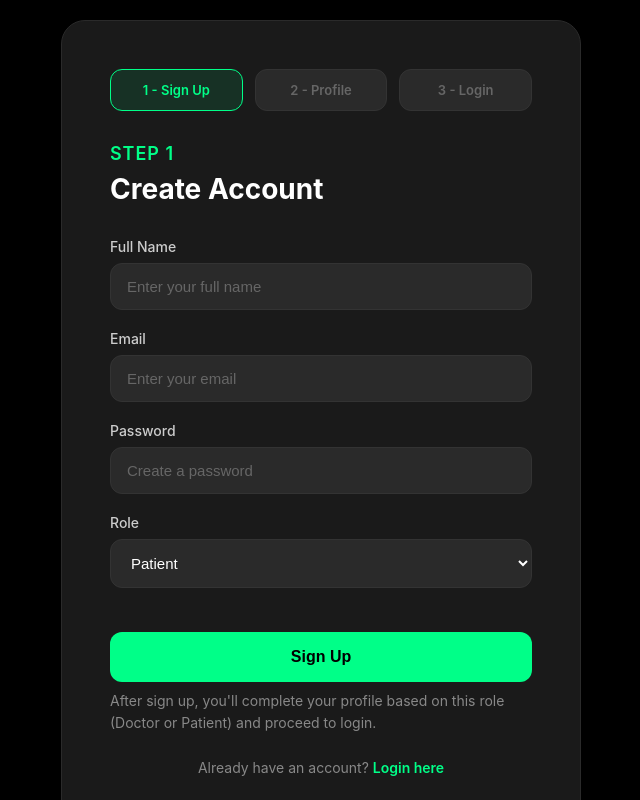
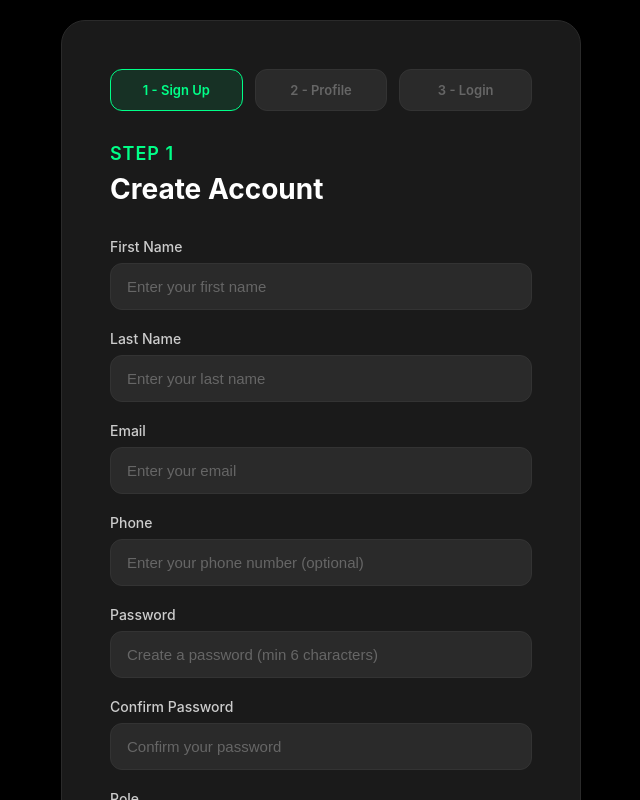
Before and after one commit to Harita27/InfosysSB-project, a React (Create React App) app in the folder client/: page /register in a window 1280 px wide. Shown: the top 800 px of the page, without its empty margins (319-959 px from the left). Built offline with nearby package versions, Linux system fonts and the light colour scheme; no server answers.

Commit message:
Fix: Update registration form to match Supabase schema

```diff
--- a/client/src/pages/Register.js
+++ b/client/src/pages/Register.js
@@ -11,9 +11,7 @@ const Register = () => {
     role: 'patient',
     firstName: '',
     lastName: '',
-    phone: '',
-    licenseNumber: '',
-    specialization: ''
+    phone: ''
   });
   const [error, setError] = useState('');
   const [loading, setLoading] = useState(false);
@@ -33,8 +31,8 @@ const Register = () => {
       return;
     }
 
-    if (formData.role === 'doctor' && (!formData.licenseNumber || !formData.specialization)) {
-      setError('License number and specialization are required for doctors');
+    if (formData.password.length < 6) {
+      setError('Password must be at least 6 characters');
       return;
     }
 
@@ -72,14 +70,26 @@ const Register = () => {
 
         <form onSubmit={handleSubmit}>
           <div className="form-group">
-            <label>Full Name</label>
+            <label>First Name</label>
             <input
               type="text"
               name="firstName"
               value={formData.firstName}
               onChange={handleChange}
               required
-              placeholder="Enter your full name"
+              placeholder="Enter your first name"
+            />
+          </div>
+
+          <div className="form-group">
+            <label>Last Name</label>
+            <input
+              type="text"
+              name="lastName"
+              value={formData.lastName}
+              onChange={handleChange}
+              required
+              placeholder="Enter your last name"
             />
           </div>
 
@@ -96,6 +106,17 @@ const Register = () => {
           </div>
 
           <div className="form-group">
+            <label>Phone</label>
+            <input
+              type="tel"
+              name="phone"
+              value={formData.phone}
+              onChange={handleChange}
+              placeholder="Enter your phone number (optional)"
+            />
+          </div>
+
+          <div className="form-group">
             <label>Password</label>
             <input
               type="password"
@@ -103,7 +124,20 @@ const Register = () => {
               value={formData.password}
               onChange={handleChange}
               required
-              placeholder="Create a password"
+              minLength="6"
+              placeholder="Create a password (min 6 characters)"
+            />
+          </div>
+
+          <div className="form-group">
+            <label>Confirm Password</label>
+            <input
+              type="password"
+              name="confirmPassword"
+              value={formData.confirmPassword}
+              onChange={handleChange}
+              required
+              placeholder="Confirm your password"
             />
           </div>
 
```
